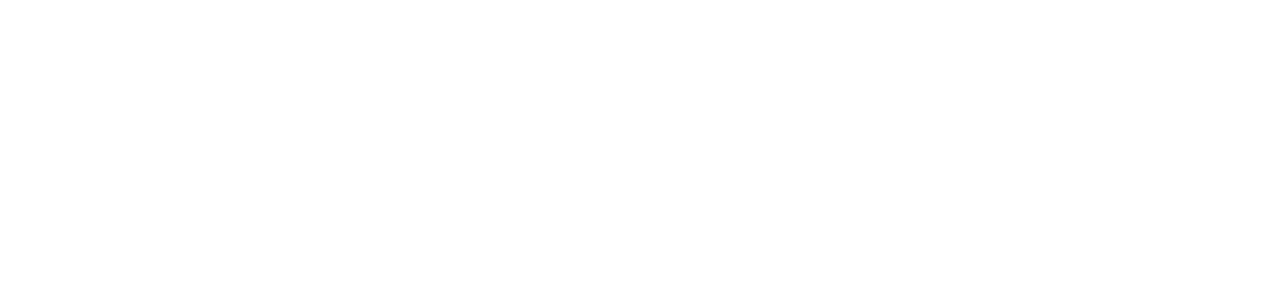
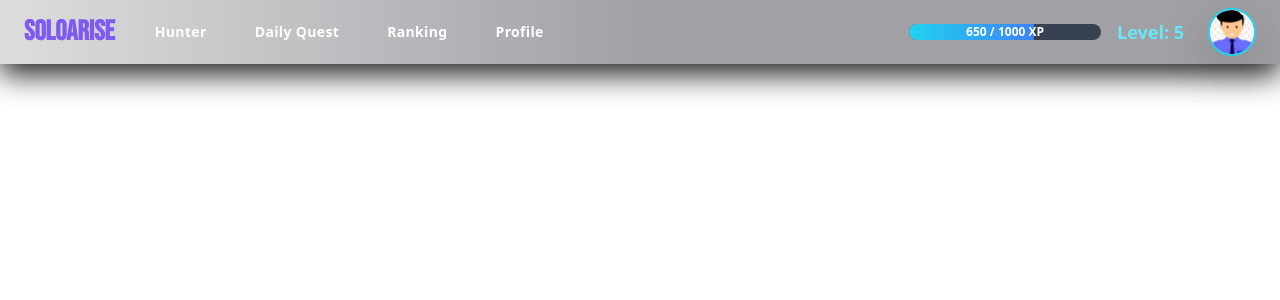
Before and after one commit to yash264/soloarise, a React (Create React App) app in the folder client/: page /quests in a window 1280 px wide. Before the commit this address had no page. Shown: the top 300 px of the page. Built offline with nearby package versions, Linux system fonts and the light colour scheme; the HTML template or start-up script is replaced by a standard one.

Commit message:
Make routes for Pages

```diff
--- a/client/src/App.jsx
+++ b/client/src/App.jsx
@@ -3,6 +3,9 @@ import { Route, Routes } from "react-router-dom";
 import Home from "./Pages/Home";
 import FrontPage from './Pages/FrontPage';
 import Auth from './Pages/Auth';
+import Quests from './Pages/Quests';
+import Ranking from './Pages/Ranking';
+import Profile from './Pages/Profile';
 
 function App() {
 
@@ -13,6 +16,9 @@ function App() {
         <Route path="/" element={<FrontPage />}></Route>
         <Route path="/dungeon" element={<Auth />}></Route>
         <Route path="/hunter" element={<Home />}></Route>
+        <Route path="/quests" element={<Quests />}></Route>
+        <Route path="/ranking" element={<Ranking />}></Route>
+        <Route path="/profile" element={<Profile />}></Route>
       </Routes>
 
     </>
--- a/client/src/Components/Alert.js
+++ /dev/null
@@ -1,32 +0,0 @@
-function Alert() {
-    return (
-        <>
-            <div className="flex items-center justify-between border-b border-[#2e2e3e] bg-[#1a1a2e] px-4 py-2 text-cyan-300 shadow-md shadow-cyan-500/10">
-                <span> </span>
-
-                <p className="text-center font-semibold tracking-wide text-cyan-300 drop-shadow-[0_0_8px_rgba(34,211,238,0.6)]">
-                    {/* Try to increase your fitness. */}
-                </p>
-
-                <button
-                    type="button"
-                    aria-label="Dismiss"
-                    className="rounded border border-cyan-500 bg-[#1f1f2e] p-1.5 transition duration-300 hover:bg-cyan-600 hover:text-white hover:shadow-[0_0_10px_rgba(34,211,238,0.7)]"
-                >
-                    <svg
-                        xmlns="http://www.w3.org/2000/svg"
-                        fill="none"
-                        viewBox="0 0 24 24"
-                        strokeWidth="1.5"
-                        stroke="currentColor"
-                        className="size-5"
-                    >
-                        <path strokeLinecap="round" strokeLinejoin="round" d="M6 18 18 6M6 6l12 12" />
-                    </svg>
-                </button>
-            </div>
-        </>
-    );
-}
-
-export default Alert;
--- a/client/src/Components/Navbar.js
+++ b/client/src/Components/Navbar.js
@@ -1,5 +1,5 @@
 import { useState } from "react";
-import fitness from "../Assets/fitness.png";
+import { Link } from "react-router-dom";
 import avatar from "../Assets/avatar.png";
 
 function Navbar() {
@@ -15,14 +15,20 @@ function Navbar() {
 
                     <div className="flex flex-1 items-center justify-end md:justify-between">
                         <nav aria-label="Global" className="hidden md:block">
-                            {/* <ul className="flex items-center gap-8 text-sm font-semibold tracking-wide">
+                            <ul className="flex items-center gap-8 text-sm font-semibold tracking-wide">
                                 <li>
-                                    <a className="text-white transition duration-300 hover:text-cyan-400 hover:shadow-[0_0_12px_#22d3ee] hover:scale-105 p-2" href="#">Ranking</a>
+                                    <Link className="text-white transition duration-300 hover:text-cyan-400 hover:shadow-[0_0_12px_#22d3ee] hover:scale-105 p-2" to="../hunter" >Hunter</Link>
                                 </li>
                                 <li>
-                                    <a className="text-white transition duration-300 hover:text-cyan-400 hover:shadow-[0_0_12px_#22d3ee] hover:scale-105 p-2" href="#">Profile</a>
+                                    <Link className="text-white transition duration-300 hover:text-cyan-400 hover:shadow-[0_0_12px_#22d3ee] hover:scale-105 p-2" to="../quests" >Daily Quest</Link>
                                 </li>
-                            </ul> */}
+                                <li>
+                                    <Link className="text-white transition duration-300 hover:text-cyan-400 hover:shadow-[0_0_12px_#22d3ee] hover:scale-105 p-2" to="../ranking" >Ranking</Link>
+                                </li>
+                                <li>
+                                    <Link className="text-white transition duration-300 hover:text-cyan-400 hover:shadow-[0_0_12px_#22d3ee] hover:scale-105 p-2" to="../profile" >Profile</Link>
+                                </li>
+                            </ul>
                         </nav>
 
                         <div className="flex items-center gap-4">
--- a/client/src/Pages/Home.jsx
+++ b/client/src/Pages/Home.jsx
@@ -1,6 +1,5 @@
 import React from "react";
 import Navbar from "../Components/Navbar";
-import Alert from "../Components/Alert";
 import Section from "../Components/Section";
 import DailyTask from "../Components/DailyTask";
 
@@ -8,7 +7,6 @@ const Home = () => {
     return (
         <div className="home-screen">
            <Navbar />
-           {/* <Alert /> */}
            <Section />
            <DailyTask />
         </div>
--- /dev/null
+++ b/client/src/Pages/Profile.jsx
@@ -0,0 +1,11 @@
+import Navbar from "../Components/Navbar";
+
+function Profile() {
+    return (
+        <>
+            <Navbar />
+        </>
+    )
+}
+
+export default Profile;
--- /dev/null
+++ b/client/src/Pages/Quests.jsx
@@ -0,0 +1,11 @@
+import Navbar from "../Components/Navbar";
+
+function Quests() {
+    return (
+        <>
+            <Navbar />
+        </>
+    )
+}
+
+export default Quests;
--- /dev/null
+++ b/client/src/Pages/Ranking.jsx
@@ -0,0 +1,11 @@
+import Navbar from "../Components/Navbar";
+
+function Ranking() {
+    return (
+        <>
+            <Navbar />
+        </>
+    )
+}
+
+export default Ranking;
```
